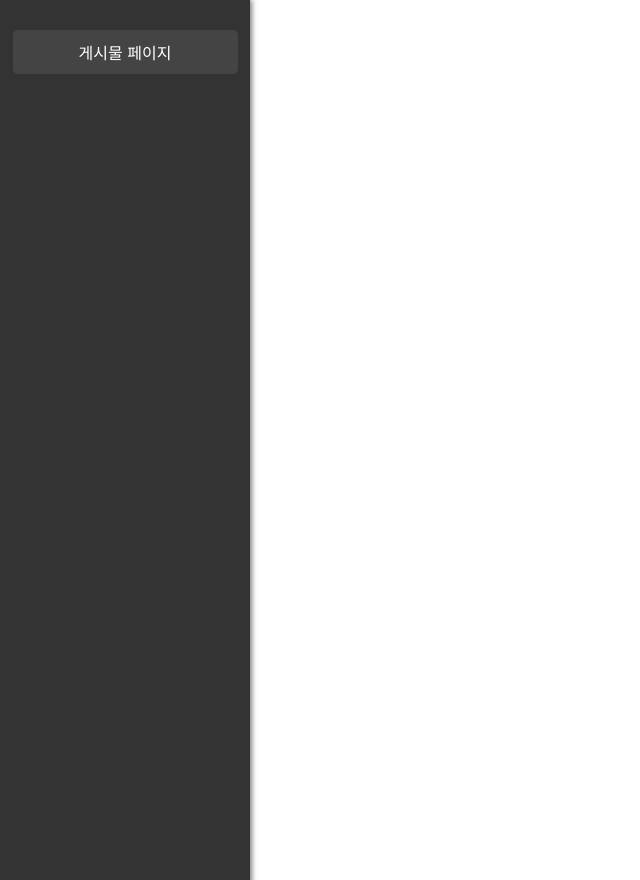
After one commit to su9king/GyuChulPTSW, a PHP site: page /SideBar.html in a window 1280 px wide. The commit adds this page. Shown: the whole page, without its empty margins (0-640 px from the left). Run offline with PHP 8.4, Linux system fonts and the light colour scheme.

Commit message:
sideInterface

```diff
--- a/StartPoint/MainPage/GroupPage/CreatePost.html
+++ b/StartPoint/MainPage/GroupPage/CreatePost.html
@@ -10,6 +10,7 @@
 </head>
 <body>
     <div id="navbar"></div>
+    <div id="sidebar"></div>
     <div class="container">
         <h1>글 작성</h1>
         <div class="form-group">
--- a/StartPoint/MainPage/GroupPage/CreatePost.js
+++ b/StartPoint/MainPage/GroupPage/CreatePost.js
@@ -1,5 +1,6 @@
 window.onload = async function() {
     loadNavbar();
+    loadSidebar();
 }
 
 function save(){
--- a/StartPoint/MainPage/GroupPage/GroupMain.html
+++ b/StartPoint/MainPage/GroupPage/GroupMain.html
@@ -10,6 +10,7 @@
 </head>
 <body>
     <div id="navbar"></div>
+    <div id="sidebar"></div>
     <div class="container">
         <h1 id = "organizationName"></h1>
         <h1>페이지 선택</h1>
--- a/StartPoint/MainPage/GroupPage/GroupMain.js
+++ b/StartPoint/MainPage/GroupPage/GroupMain.js
@@ -1,5 +1,6 @@
 window.onload = async function() {
     loadNavbar();
+    loadSidebar();
 }
 
 document.addEventListener("DOMContentLoaded", function() {
--- a/StartPoint/MainPage/GroupPage/ViewPost.html
+++ b/StartPoint/MainPage/GroupPage/ViewPost.html
@@ -10,6 +10,7 @@
 </head>
 <body>
     <div id="navbar"></div>
+    <div id="sidebar"></div>
     <br>
     <br>
     <div class="container">
--- a/StartPoint/MainPage/GroupPage/ViewPost.js
+++ b/StartPoint/MainPage/GroupPage/ViewPost.js
@@ -1,5 +1,6 @@
 window.onload = async function() {
     loadNavbar();
+    loadSidebar();
 }
 
 var buttonField = document.getElementById('fileList'); // HTML 버튼 추가할 필드 불러오기
--- a/StartPoint/MainPage/MyGroup.html
+++ b/StartPoint/MainPage/MyGroup.html
@@ -11,6 +11,7 @@
 </head>
 <body>
     <div id="navbar"></div>
+    <div id="sidebar"></div>
     <br>
     <br>
     <br>
--- a/StartPoint/NavigationBar/NavigationBar.html
+++ b/StartPoint/NavigationBar/NavigationBar.html
@@ -15,3 +15,8 @@
     </ul>
 
 </nav>
+
+
+<nav id = "nav2">
+    <button onclick="window.location.href ='/MainPage/GroupPage/ViewPost.html'"></button>
+</nav>
--- /dev/null
+++ b/StartPoint/NavigationBar/SideBar.css
@@ -0,0 +1,29 @@
+
+#nav2 {
+    height: 100vh;
+    width: 250px;
+    position: fixed;
+    top: 0;
+    left: 0;
+    background-color: #333;
+    padding-top: 20px;
+    box-shadow: 2px 0 5px rgba(0,0,0,0.5);
+}
+
+#nav2 button {
+    display: block;
+    width: 90%;
+    margin: 10px auto;
+    padding: 10px;
+    font-size: 16px;
+    color: white;
+    background-color: #444;
+    border: none;
+    border-radius: 5px;
+    cursor: pointer;
+    transition: background-color 0.3s;
+}
+
+#nav2 button:hover {
+    background-color: #555;
+}
--- /dev/null
+++ b/StartPoint/NavigationBar/SideBar.html
@@ -0,0 +1,6 @@
+<link rel="stylesheet" href="/NavigationBar/SideBar.css">
+
+
+<nav id = "nav2">
+    <button onclick="window.location.href ='/MainPage/GroupPage/ViewPost.html'">게시물 페이지</button>
+</nav>
--- a/server.js
+++ b/server.js
@@ -50,6 +50,11 @@ app.get('/NavigationOrder', async (req,res) => {
     res.sendFile(path.join(__dirname, 'StartPoint/NavigationBar', 'NavigationBar.html'));
 })
 
+app.get('/SideBarOrder', async (req,res) => {
+    console.log("인터페이스 요청 성공")
+    res.sendFile(path.join(__dirname, 'StartPoint/NavigationBar', 'SideBar.html'));
+})
+
 app.post('/postsOrder', async (req, res) => {
     const data = req.body;
     console.log("게시물 페이지 요청 성공")
```
Also changed, not shown: StartPoint/CommonFeatures.js (+20 -0 lines), StartPoint/NavigationBar/NavigationBar.css (line endings or trailing spaces), StartPoint/NavigationBar/SideBar.js (added).
